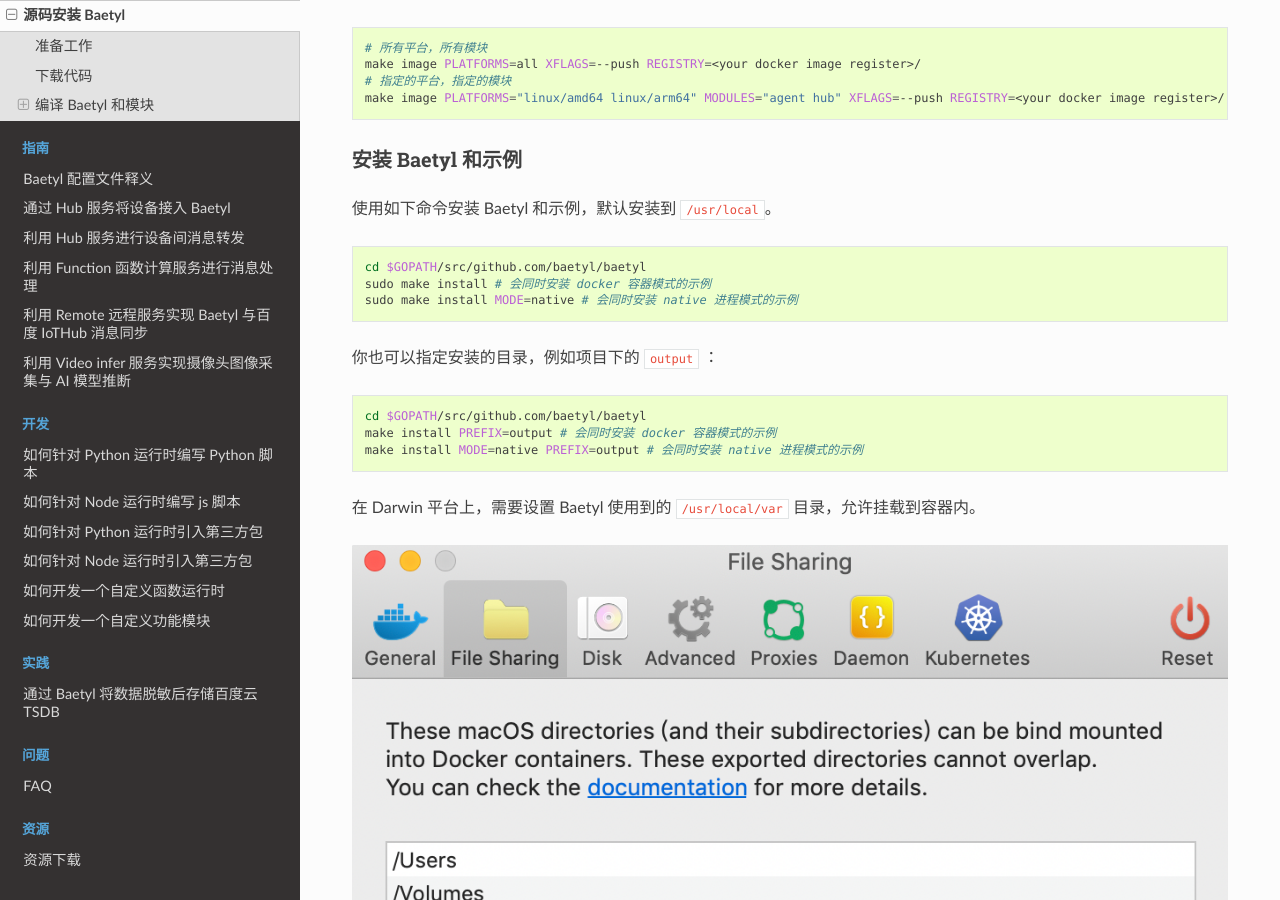
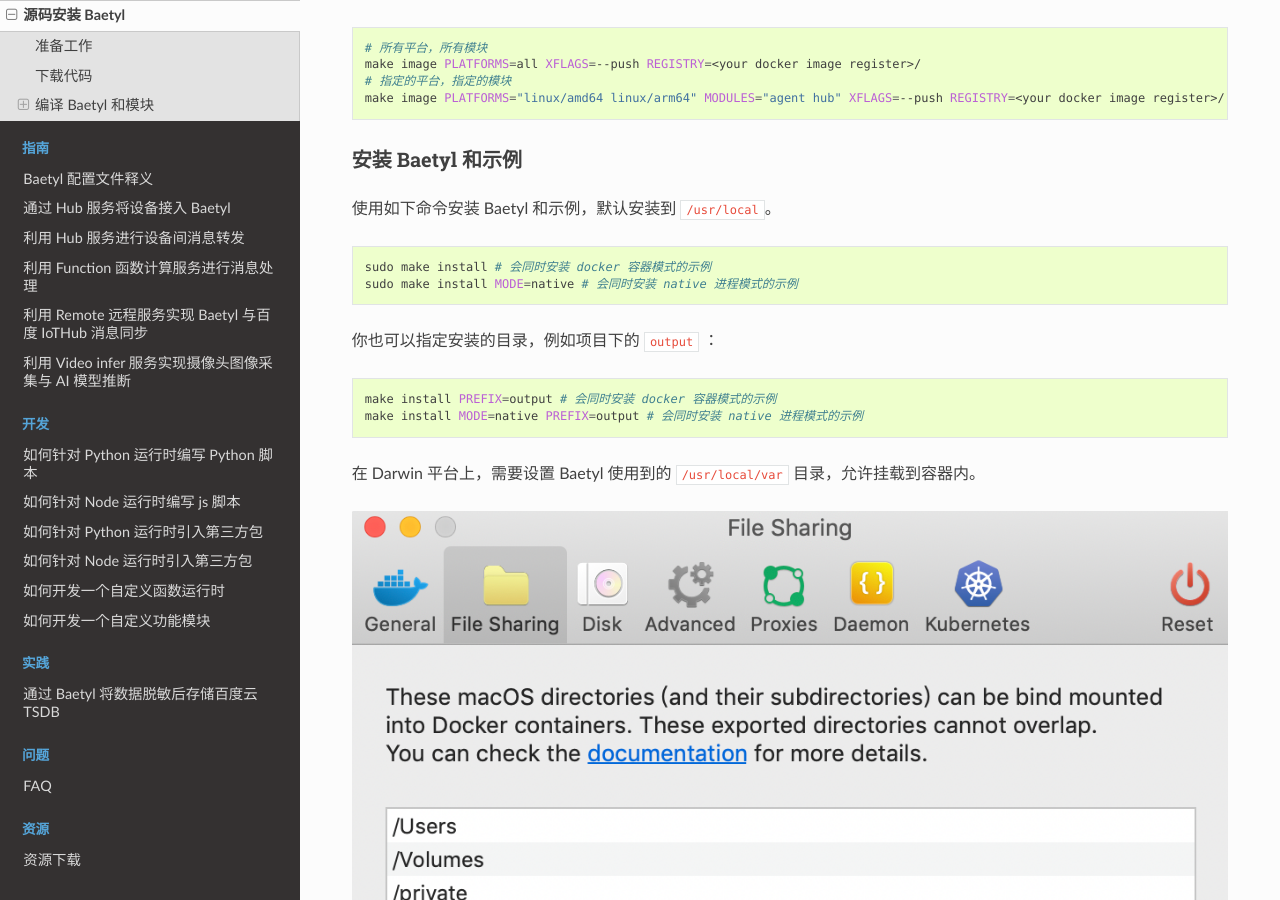
Before and after one commit to baetyl/baetyl-docs-cn, a Sphinx documentation site: the page built from docs/install/Install-from-source.md, in a window 1280 px wide and 900 px high, scrolled down 2416 px. Built offline with Sphinx 7.4.7 and the Read the Docs theme 2.0.0, drawn with Linux system fonts in a browser that asks for light colours.

Commit message:
Update Install-from-source.md

````diff
--- a/docs/install/Install-from-source.md
+++ b/docs/install/Install-from-source.md
@@ -114,7 +114,6 @@
 使用如下命令安装 Baetyl 和示例，默认安装到 `/usr/local`。
 
 ```shell
-cd $GOPATH/src/github.com/baetyl/baetyl
 sudo make install # 会同时安装 docker 容器模式的示例
 sudo make install MODE=native # 会同时安装 native 进程模式的示例
 ```
@@ -122,7 +121,6 @@
 你也可以指定安装的目录，例如项目下的 `output` ：
 
 ```shell
-cd $GOPATH/src/github.com/baetyl/baetyl
 make install PREFIX=output # 会同时安装 docker 容器模式的示例
 make install MODE=native PREFIX=output # 会同时安装 native 进程模式的示例
 ```
````
